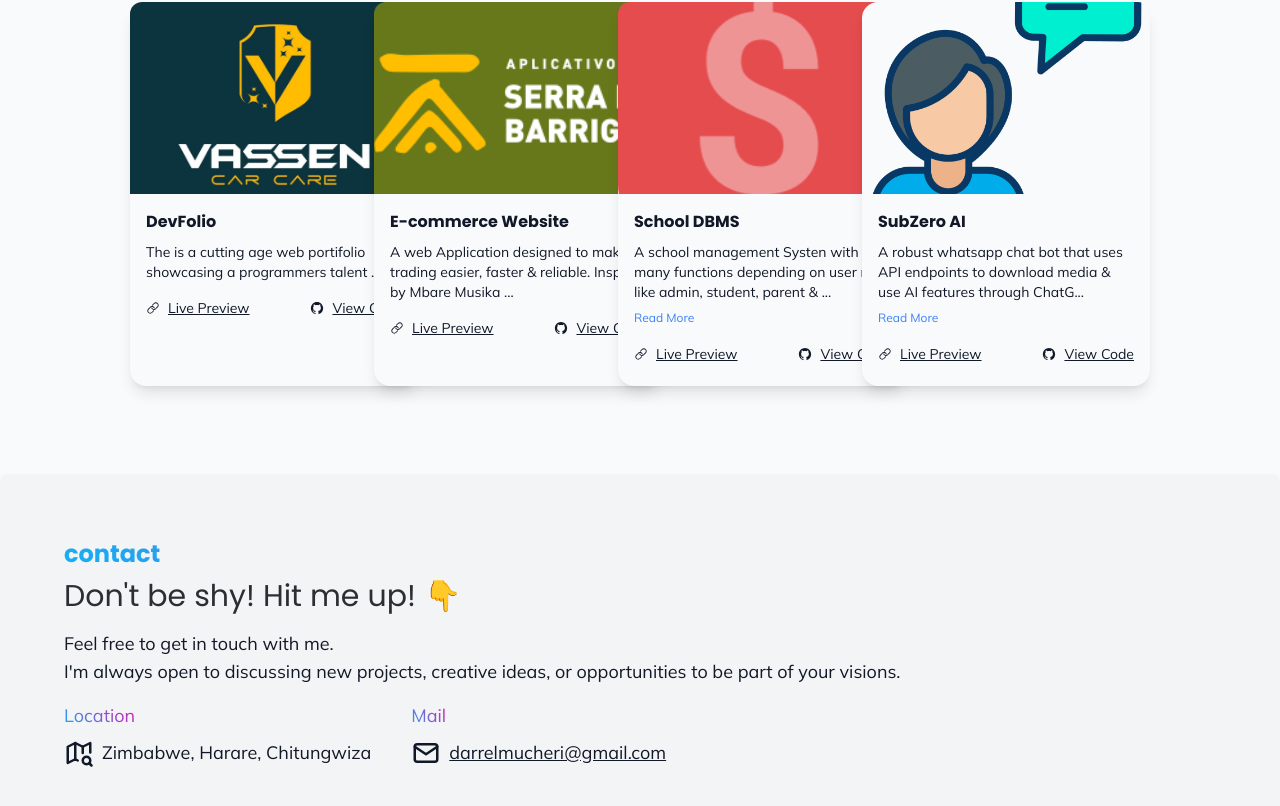
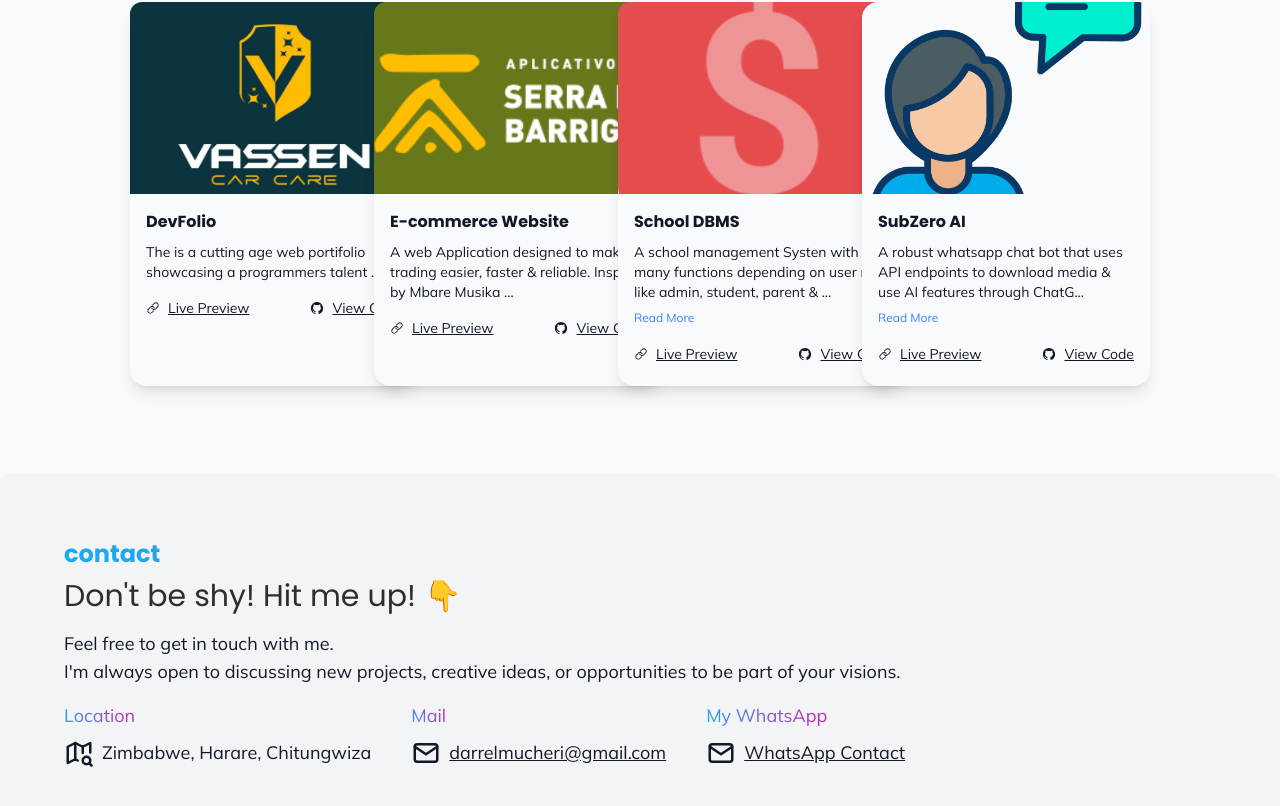
Before and after one commit to mrfrank-ofc/HomeWork, a React (Vite) app: page / in a window 1280 px wide. Shown: the part 1980-2786 px from the top of the page. Built offline with nearby package versions, Linux system fonts and the light colour scheme.

Commit message:
Update index.tsx

```diff
--- a/src/components/sections/Contact/index.tsx
+++ b/src/components/sections/Contact/index.tsx
@@ -39,6 +39,17 @@ const Contact: React.FC = () => {
                 </div>
               </div>
 
+              <div className="flex flex-col items-center md:items-start gap-2">
+                <span className="gradient-text font-body text-lg">My WhatsApp</span>
+                <div className="flex items-center gap-2">
+                  <svg xmlns="http://www.w3.org/2000/svg" width="30" height="30" viewBox="0 0 24 24" fill="none" stroke="currentColor" strokeWidth="2" strokeLinecap="round" strokeLinejoin="round" className="tabler-icon tabler-icon-mail">
+                    <path d="M3 7a2 2 0 0 1 2 -2h14a2 2 0 0 1 2 2v10a2 2 0 0 1 -2 2h-14a2 2 0 0 1 -2 -2v-10z"></path>
+                    <path d="M3 7l9 6l9 -6"></path>
+                  </svg>
+                  <a href="wa.me/263719647303/?text=Hi+Darrell+I+Was+Reading+Your+Portfolii+And+...." className="underline ">WhatsApp Contact </a>
+                </div>
+              </div>
+
             </div>
           </div>
         </div>
```
